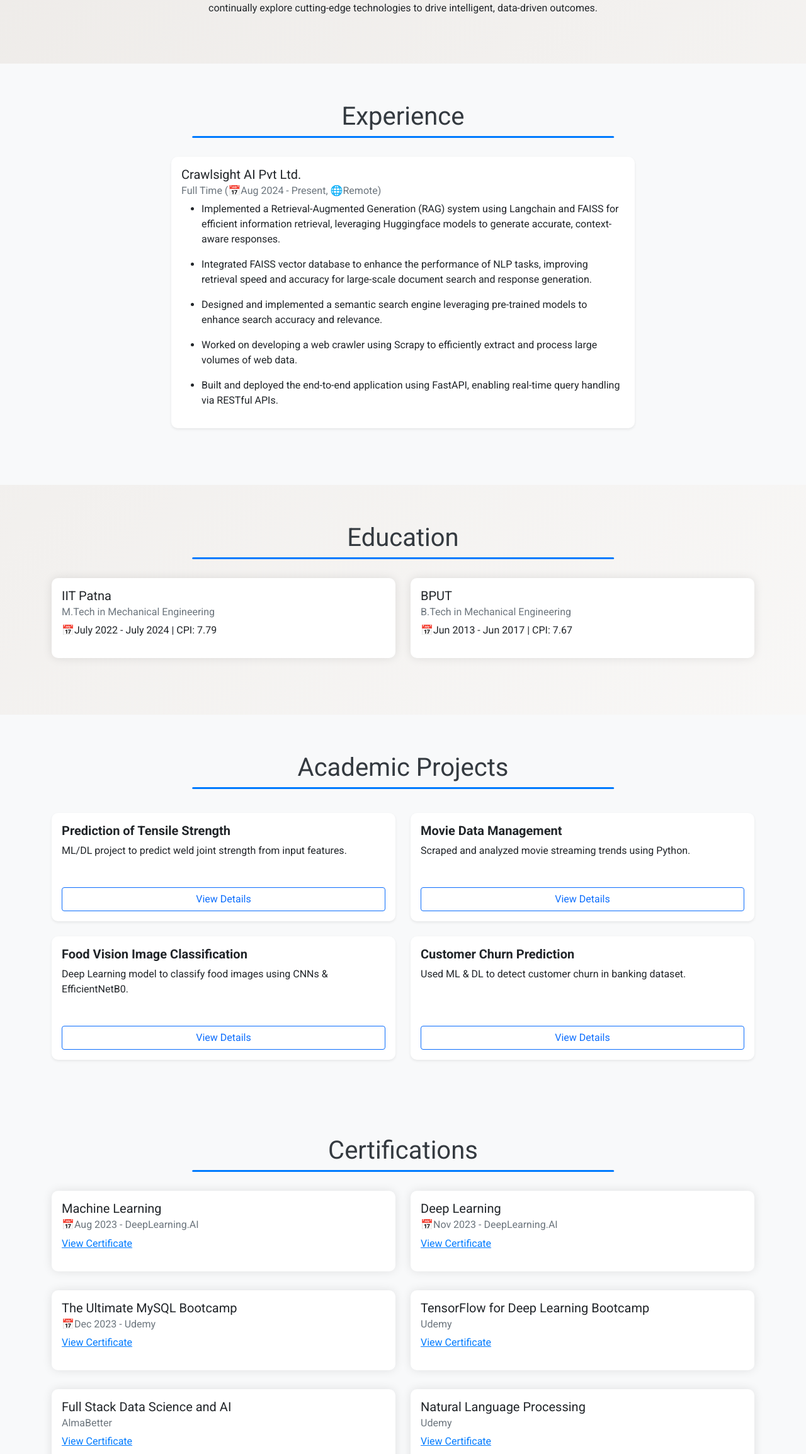
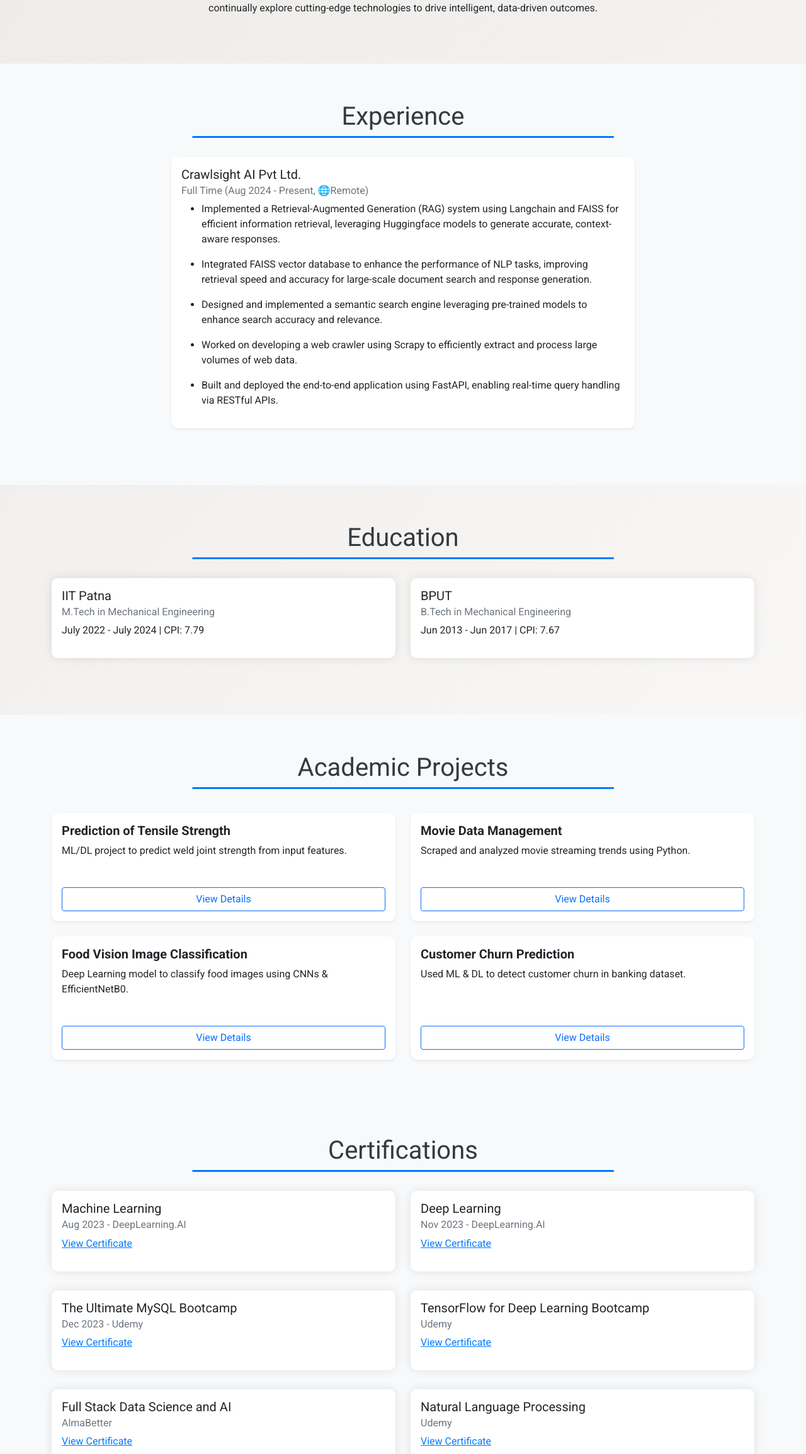
Before and after one commit to parameswarrout/my-portfolio, a plain HTML site: page index.html in a window 1280 px wide. Shown: the part 651-2960 px from the top of the page at 63% size. Drawn offline with nearby package versions, Linux system fonts and the light colour scheme.

Commit message:
Update index.html

```diff
--- a/index.html
+++ b/index.html
@@ -63,7 +63,7 @@
           <div class="card shadow-sm border-0">
             <div class="card-body">
               <h5 class="card-title">Crawlsight AI Pvt Ltd.</h5>
-              <h6 class="card-subtitle mb-2 text-muted">Full Time (📅Aug 2024 - Present, 🌐Remote)</h6>
+              <h6 class="card-subtitle mb-2 text-muted">Full Time (Aug 2024 - Present, 🌐Remote)</h6>
               <ul>
                 <li>
                   <p>Implemented a Retrieval-Augmented Generation (RAG) system using Langchain and FAISS for efficient information retrieval, leveraging Huggingface models to generate accurate, context-aware responses.</p>
@@ -100,7 +100,7 @@
             <div class="card-body">
               <h5 class="card-title">IIT Patna</h5>
               <h6 class="card-subtitle mb-2 text-muted">M.Tech in Mechanical Engineering</h6>
-              <p>📅July 2022 - July 2024 | CPI: 7.79</p>
+              <p>July 2022 - July 2024 | CPI: 7.79</p>
             </div>
           </div>
         </div>
@@ -110,7 +110,7 @@
             <div class="card-body">
               <h5 class="card-title">BPUT</h5>
               <h6 class="card-subtitle mb-2 text-muted">B.Tech in Mechanical Engineering</h6>
-              <p>📅Jun 2013 - Jun 2017 | CPI: 7.67</p>
+              <p>Jun 2013 - Jun 2017 | CPI: 7.67</p>
             </div>
           </div>
         </div>
@@ -183,7 +183,7 @@
           <button type="button" class="btn-close" data-bs-dismiss="modal"></button>
         </div>
         <div class="modal-body">
-          <p><strong>Duration:</strong>📅 July 2023 – Jan 2024</p>
+          <p><strong>Duration:</strong>July 2023 – Jan 2024</p>
           <p><strong>Description:</strong> Developed a predictive ML/DL model for weld strength.</p>
           <ul>
             <li>Developed a predictive model using Python, Pandas, Numpy, Scikit-learn, and TensorFlow, achieving high accuracy in predicting weld joint tensile strength.</li>
@@ -205,7 +205,7 @@
           <button type="button" class="btn-close" data-bs-dismiss="modal"></button>
         </div>
         <div class="modal-body">
-          <p><strong>Duration:</strong>📅 April 2024 – May 2024</p>
+          <p><strong>Duration:</strong>April 2024 – May 2024</p>
           <ul>
             <li>Scraped movie data from the Justwatch platform using BeautifulSoup, extracting detailed information on movie availability, genres, and ratings for comprehensive dataset creation.</li>
             <li>Conducted in-depth data analysis with Pandas to identify trends in movie streaming patterns, popular genres, and audience preferences, providing actionable insights for content strategy.</li>
@@ -226,7 +226,7 @@
           <button type="button" class="btn-close" data-bs-dismiss="modal"></button>
         </div>
         <div class="modal-body">
-          <p><strong>Duration:</strong>📅 Jan 2024 – March 2024</p>
+          <p><strong>Duration:</strong>Jan 2024 – March 2024</p>
           <ul>
             <li>Developed deep learning models for image classification using EfficientNetB0 and Convolutional Neural Network (CNNs), achieving high accuracy through transfer learning.</li>
             <li>Implemented state-of-the-art techniques to enhance model performance, leveraging TensorFlow and Keras.</li>
@@ -276,7 +276,7 @@
           <div class="card">
             <div class="card-body">
               <h5 class="card-title">Machine Learning</h5>
-              <h6 class="card-subtitle mb-2 text-muted">📅Aug 2023 - DeepLearning.AI</h6>
+              <h6 class="card-subtitle mb-2 text-muted">Aug 2023 - DeepLearning.AI</h6>
               <p><a href="https://www.coursera.org/account/accomplishments/specialization/certificate/J8EBV79B9YJT" target="_blank">View Certificate</a></p>
             </div>
           </div>
@@ -286,7 +286,7 @@
           <div class="card">
             <div class="card-body">
               <h5 class="card-title">Deep Learning</h5>
-              <h6 class="card-subtitle mb-2 text-muted">📅Nov 2023 - DeepLearning.AI</h6>
+              <h6 class="card-subtitle mb-2 text-muted">Nov 2023 - DeepLearning.AI</h6>
               <p><a href="https://www.coursera.org/account/accomplishments/specialization/certificate/Q3UPRJRKA7TC" target="_blank">View Certificate</a></p>
             </div>
           </div>
@@ -296,7 +296,7 @@
           <div class="card">
             <div class="card-body">
               <h5 class="card-title">The Ultimate MySQL Bootcamp</h5>
-              <h6 class="card-subtitle mb-2 text-muted">📅Dec 2023 - Udemy</h6>
+              <h6 class="card-subtitle mb-2 text-muted">Dec 2023 - Udemy</h6>
               <p><a href="https://www.udemy.com/certificate/UC-9e466811-2564-4e18-a218-498dab2d9deb/" target="_blank">View Certificate</a></p>
             </div>
           </div>
```
